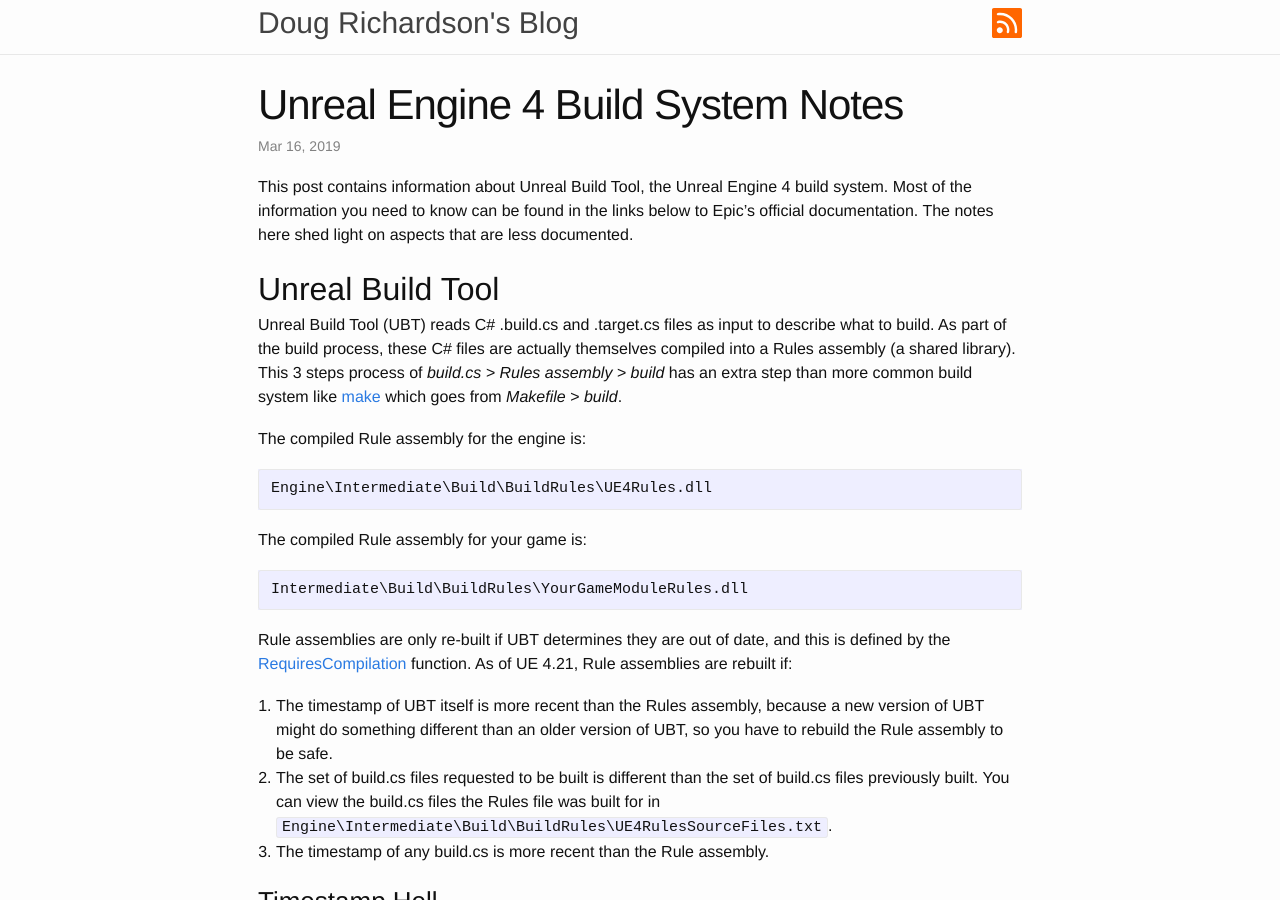
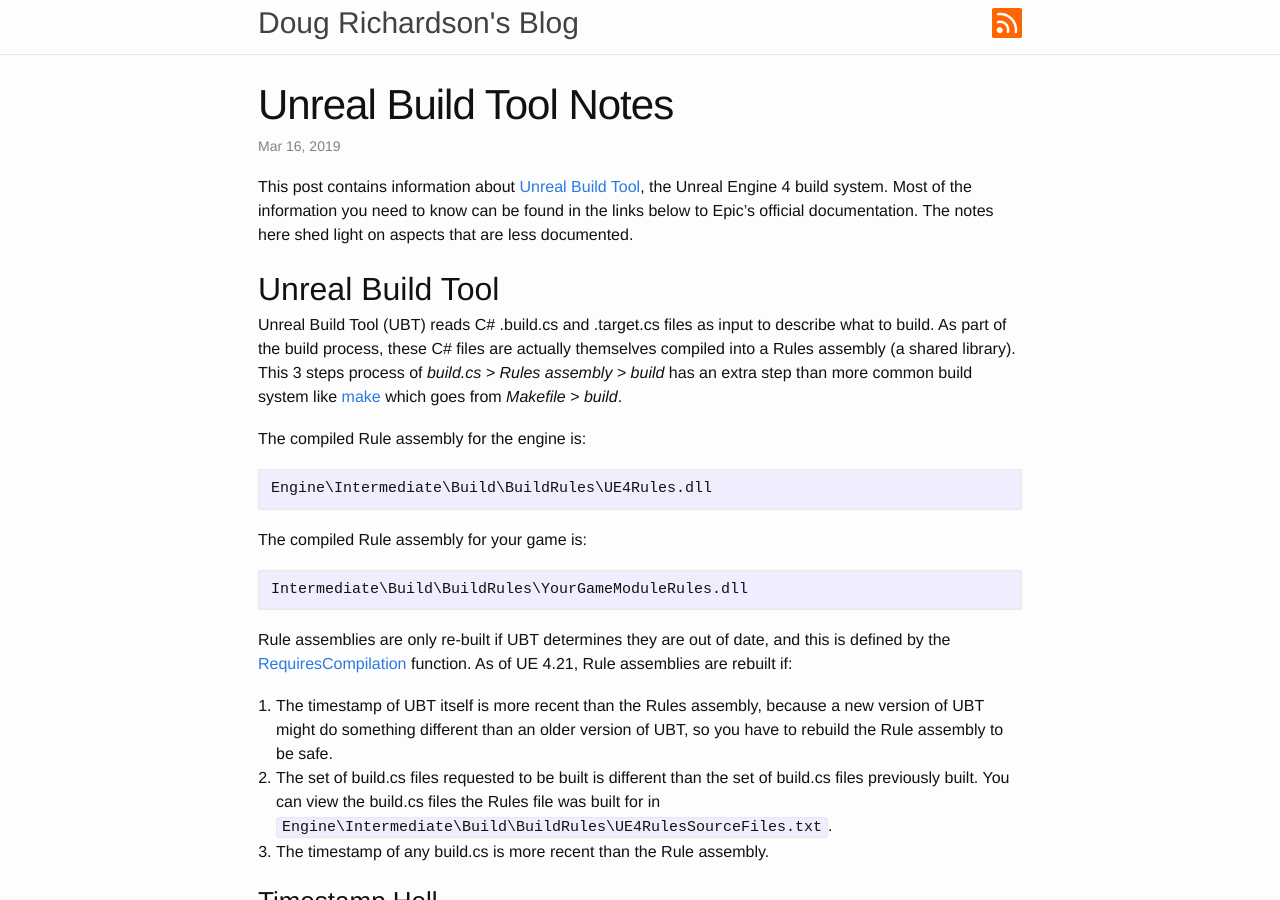
Before and after one commit to drichardson/dougrichardson.us, a Jekyll site: the page built from site/_posts/2019-03-16-ue4-build-system.markdown, in a window 1280 px wide and 900 px high. Built offline with Jekyll 4.4.1, drawn with Linux system fonts in a browser that asks for light colours.

Commit message:
change title to unreal build tool

```diff
--- a/site/_posts/2019-03-16-ue4-build-system.markdown
+++ b/site/_posts/2019-03-16-ue4-build-system.markdown
@@ -1,8 +1,8 @@
 ---
 layout: post
-title: "Unreal Engine 4 Build System Notes"
+title: "Unreal Build Tool Notes"
 ---
-This post contains information about Unreal Build Tool, the Unreal Engine 4 build system. Most of the information you need to know
+This post contains information about [Unreal Build Tool](https://docs.unrealengine.com/en-US/Programming/BuildTools/UnrealBuildTool), the Unreal Engine 4 build system. Most of the information you need to know
 can be found in the links below to Epic's official documentation. The notes here shed light on aspects that are
 less documented.
 
```
